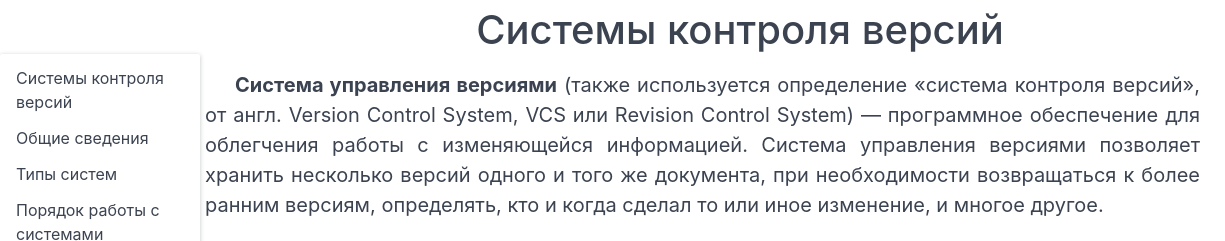
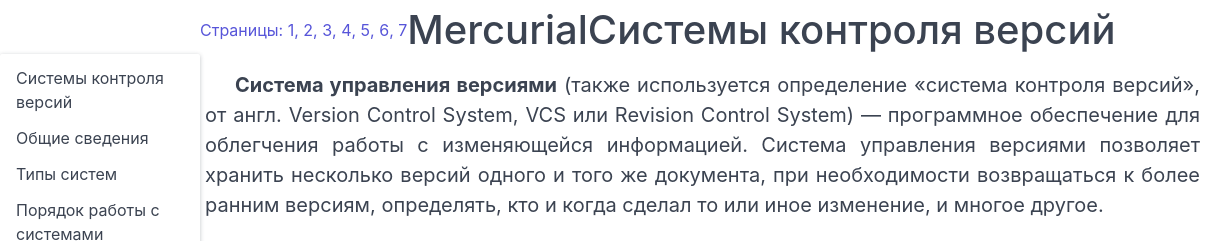
Before and after one commit to regentru/lab1web, a plain HTML site: page index.html in a window 1280 px wide. Shown: the top 241 px of the page, 0-1225 px from the left. Drawn offline with nearby package versions, Linux system fonts and the light colour scheme.

Commit message:
Add files via upload

```diff
--- a/index.html
+++ b/index.html
@@ -38,6 +38,23 @@
 	<div style="margin-left: 200px; top: 0; border: 0px solid #a7d7f9;">
 	<header class="navbar">
 	<section class="navbar-section">
+	<a>Страницы:&nbsp</a>
+	<a href="index.html">1</a>
+	<a>,&nbsp</a>
+	<a href="index2.html">2</a>
+	<a>,&nbsp</a>
+	<a href="index3.html">3</a>
+	<a>,&nbsp</a>
+	<a href="index4.html">4</a>
+	<a>,&nbsp</a>
+	<a href="index5.html">5</a>
+	<a>,&nbsp</a>
+	<a href="index6.html">6</a>
+	<a>,&nbsp</a>
+	<a href="index7.html">7</a>
+	</section>
+	<section class="navbar-center">
+    <span class="h1">Mercurial</span>
 	</section>
 	<section class="navbar-center">
     <span class="h1">Системы контроля версий</span>
```
Also changed, not shown: index2.html (+17 -0 lines), index3.html (+17 -0 lines), index4.html (+17 -0 lines), index5.html (+17 -0 lines), index6.html (+17 -0 lines), index7.html (+14 -0 lines).
